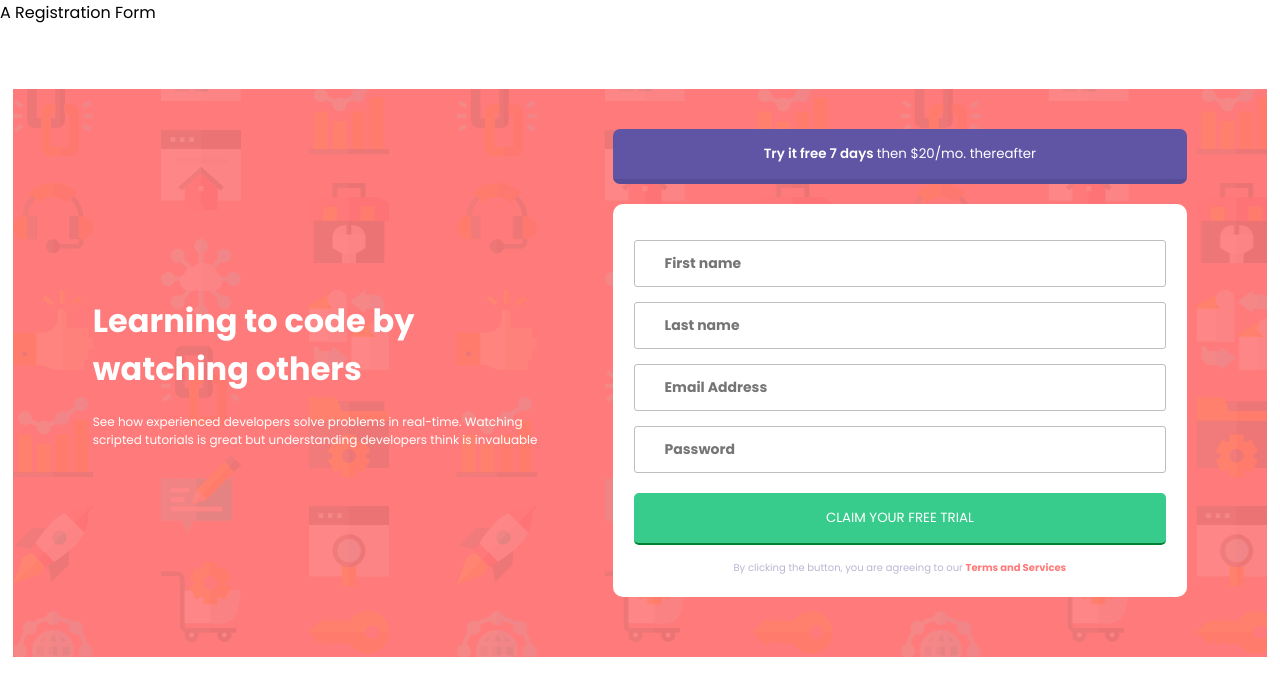
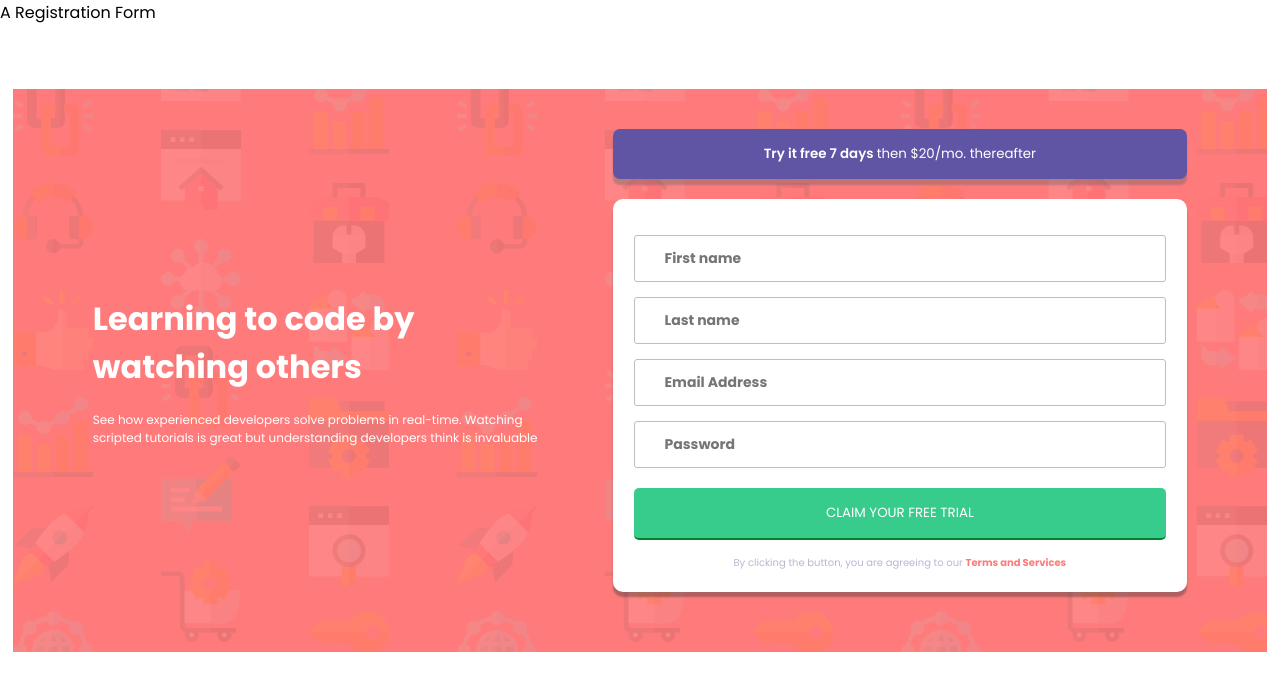
Before and after one commit to Fola-flex/Zuri-Responsiveness, a plain HTML site: page index.html in a window 1280 px wide. Drawn offline with Linux system fonts and the light colour scheme.

Commit message:
button shadow fixed

```diff
--- a/style.css
+++ b/style.css
@@ -53,6 +53,7 @@ section {
     border-radius: 10px;
     margin-bottom: 20px;
     width: 100%;
+    box-shadow: 0px 5px 2px 0px rgba(58, 57, 57, 0.404) ;
 }
 
 .contact-form fieldset {
@@ -85,7 +86,7 @@ section {
     background-color: hsl(248, 32%, 49%);
     outline: 0;
     border: 0;
-    border-bottom: 5px solid rgba(0, 0, 0, 0.089);
+    box-shadow: 0px 6px 2px 0px rgba(107, 102, 102, 0.404) ;
     padding: 15px 30px;
     color: white;
     font-weight: 600;
```
